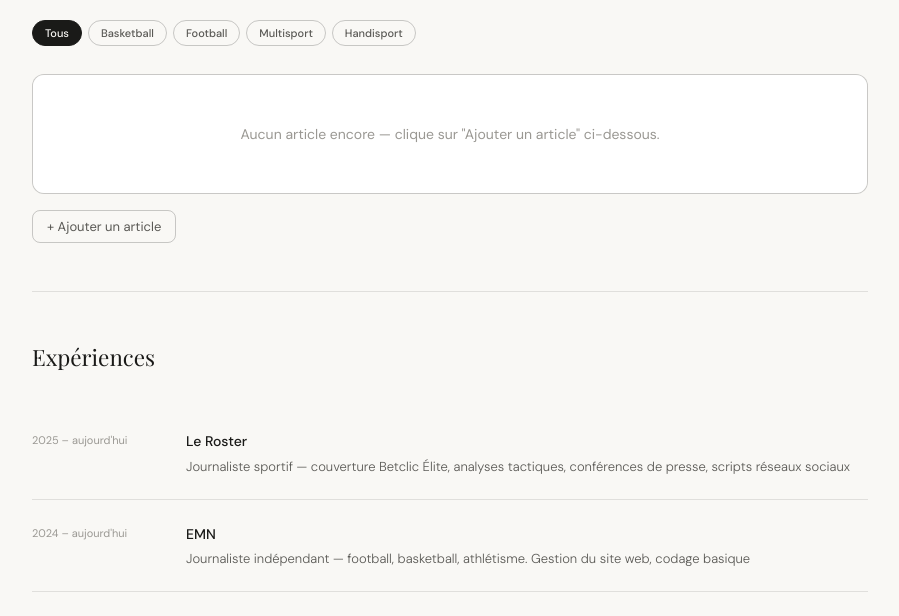
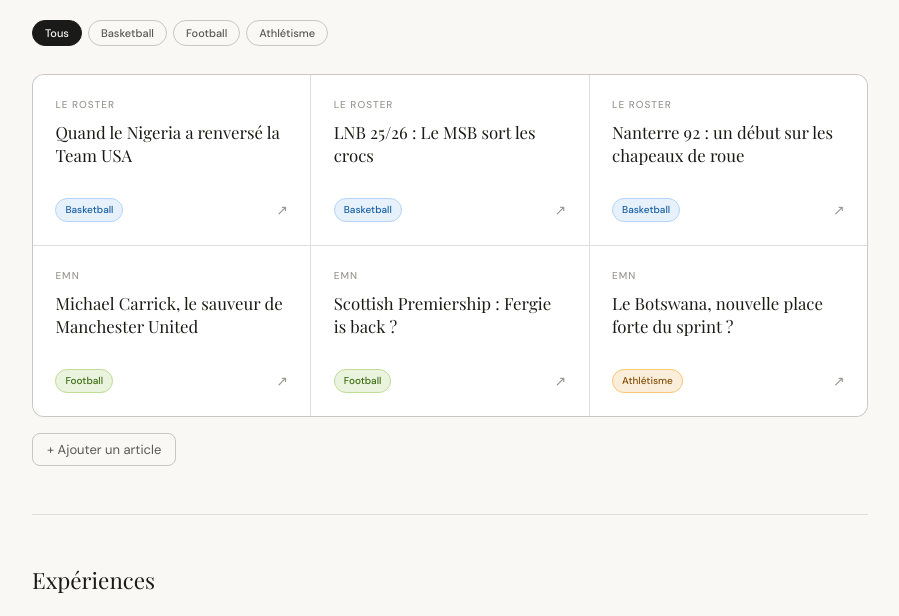
Before and after one commit to maxencemichel/maxencemichel.github.io, a plain HTML site: page index.html in a window 1280 px wide. Shown: the part 510-1126 px from the top of the page, without its empty margins (190-1089 px from the left). Drawn offline with nearby package versions, Linux system fonts and the light colour scheme.

Commit message:
Add files via upload

```diff
--- a/index.html
+++ b/index.html
@@ -29,12 +29,9 @@
       --accent-foot-bg: #EAF3DE;
       --accent-foot-text: #3B6D11;
       --accent-foot-border: #C0DD97;
-      --accent-multi-bg: #FAEEDA;
-      --accent-multi-text: #854F0B;
-      --accent-multi-border: #FAC775;
-      --accent-handi-bg: #FAECE7;
-      --accent-handi-text: #993C1D;
-      --accent-handi-border: #F5C4B3;
+      --accent-athle-bg: #FAEEDA;
+      --accent-athle-text: #854F0B;
+      --accent-athle-border: #FAC775;
     }
 
     @media (prefers-color-scheme: dark) {
@@ -53,12 +50,9 @@
         --accent-foot-bg: #1A2E0A;
         --accent-foot-text: #97C459;
         --accent-foot-border: #3B6D11;
-        --accent-multi-bg: #2E1F00;
-        --accent-multi-text: #EF9F27;
-        --accent-multi-border: #854F0B;
-        --accent-handi-bg: #2E1008;
-        --accent-handi-text: #F0997B;
-        --accent-handi-border: #993C1D;
+        --accent-athle-bg: #2E1F00;
+        --accent-athle-text: #EF9F27;
+        --accent-athle-border: #854F0B;
       }
     }
 
@@ -252,8 +246,7 @@
 
     .card-type.basket { background: var(--accent-basket-bg); color: var(--accent-basket-text); border-color: var(--accent-basket-border); }
     .card-type.foot   { background: var(--accent-foot-bg);   color: var(--accent-foot-text);   border-color: var(--accent-foot-border); }
-    .card-type.multi  { background: var(--accent-multi-bg);  color: var(--accent-multi-text);  border-color: var(--accent-multi-border); }
-    .card-type.handi  { background: var(--accent-handi-bg);  color: var(--accent-handi-text);  border-color: var(--accent-handi-border); }
+    .card-type.athle  { background: var(--accent-athle-bg);  color: var(--accent-athle-text);  border-color: var(--accent-athle-border); }
 
     .card-arrow {
       font-size: 14px;
@@ -485,8 +478,7 @@
       <button class="tag active" onclick="filterArticles('all', this)">Tous</button>
       <button class="tag" onclick="filterArticles('basket', this)">Basketball</button>
       <button class="tag" onclick="filterArticles('foot', this)">Football</button>
-      <button class="tag" onclick="filterArticles('multi', this)">Multisport</button>
-      <button class="tag" onclick="filterArticles('handi', this)">Handisport</button>
+      <button class="tag" onclick="filterArticles('athle', this)">Athlétisme</button>
     </div>
 
     <div class="articles-grid" id="articles-grid"></div>
@@ -550,8 +542,7 @@
     <select id="input-type">
       <option value="basket">Basketball</option>
       <option value="foot">Football</option>
-      <option value="multi">Multisport</option>
-      <option value="handi">Handisport</option>
+      <option value="athle">Athlétisme</option>
     </select>
     <textarea id="input-desc" placeholder="Courte description (optionnel)"></textarea>
     <div class="modal-actions">
@@ -569,8 +560,12 @@
   function loadArticles() {
     try {
       const saved = localStorage.getItem(STORAGE_KEY);
-      if (saved) articles = JSON.parse(saved);
-    } catch(e) { articles = []; }
+      if (saved) {
+        articles = JSON.parse(saved);
+      } else {
+        articles = [...PRESET_ARTICLES];
+      }
+    } catch(e) { articles = [...PRESET_ARTICLES]; }
   }
 
   function saveArticles() {
@@ -578,8 +573,53 @@
   }
 
   function typeLabel(t) {
-    return { basket: 'Basketball', foot: 'Football', multi: 'Multisport', handi: 'Handisport' }[t] || t;
+    return { basket: 'Basketball', foot: 'Football', athle: 'Athlétisme' }[t] || t;
   }
+
+  const PRESET_ARTICLES = [
+    {
+      title: "Quand le Nigeria a renversé la Team USA",
+      url: "https://leroster.com/quand-le-nigeria-a-renverse-la-team-usa/",
+      source: "Le Roster",
+      type: "basket",
+      desc: ""
+    },
+    {
+      title: "LNB 25/26 : Le MSB sort les crocs",
+      url: "https://leroster.com/preview-lnb-2025-2026-msb/",
+      source: "Le Roster",
+      type: "basket",
+      desc: ""
+    },
+    {
+      title: "Nanterre 92 : un début sur les chapeaux de roue",
+      url: "https://leroster.com/nanterre-92-un-debut-sur-les-chapeaux-de-roue/",
+      source: "Le Roster",
+      type: "basket",
+      desc: ""
+    },
+    {
+      title: "Michael Carrick, le sauveur de Manchester United",
+      url: "https://mxnemcl.wordpress.com/2026/01/26/michael-carrick-le-sauveur-de-manchester-united/",
+      source: "EMN",
+      type: "foot",
+      desc: ""
+    },
+    {
+      title: "Scottish Premiership : Fergie is back ?",
+      url: "https://mxnemcl.wordpress.com/2025/11/01/scottish-premiership-fergie-is-back/",
+      source: "EMN",
+      type: "foot",
+      desc: ""
+    },
+    {
+      title: "Le Botswana, nouvelle place forte du sprint ?",
+      url: "https://mxnemcl.wordpress.com/2025/09/17/le-botswana-nouvelle-place-forte-du-sprint/",
+      source: "EMN",
+      type: "athle",
+      desc: ""
+    }
+  ];
 
   function updateCount() {
     const visible = currentFilter === 'all'
@@ -659,8 +699,7 @@
     renderArticles();
     closeModal();
     ['input-title','input-url','input-source','input-desc'].forEach(id => document.getElementById(id).value = '');
-    document.getElementById('input-type').value = 'basket';
-  }
+    document.getElementById('input-type').value = 'basket';  }
 
   document.addEventListener('keydown', e => { if (e.key === 'Escape') closeModal(); });
 
```
